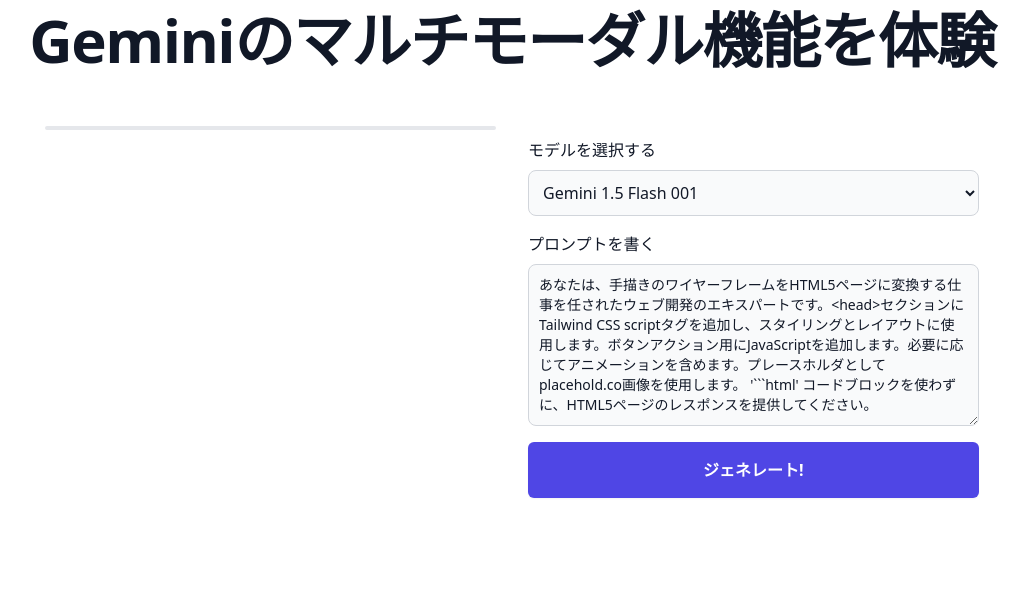
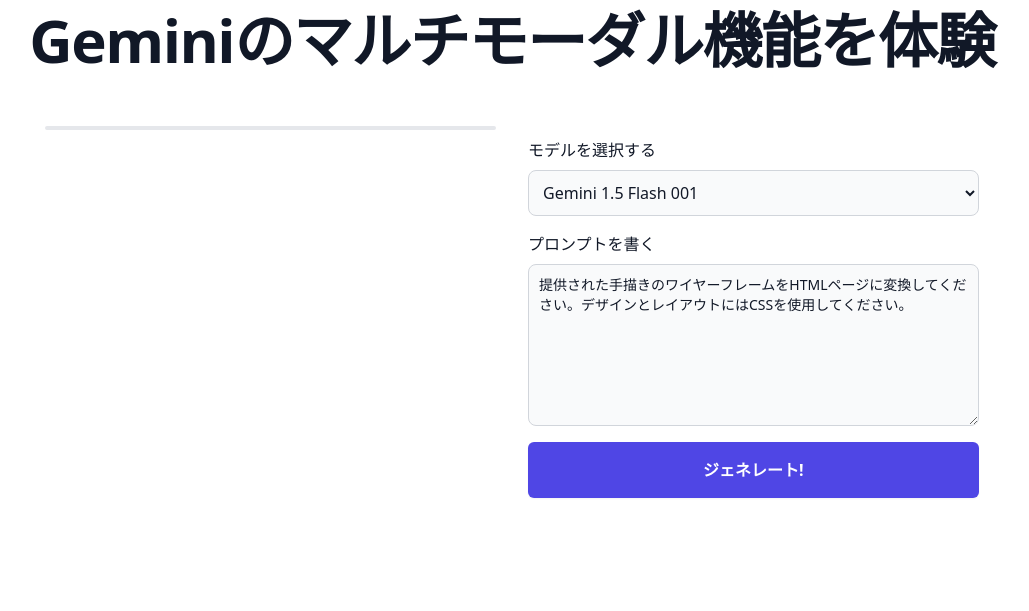
Before and after one commit to iamthuya/instant-web-with-gemini, a Flask app: page / in a window 1280 px wide. Shown: the part 906-1517 px from the top of the page, without its empty margins (128-1157 px from the left). Run offline with Flask 3, Linux system fonts and the light colour scheme; style sheets or scripts are compiled from the project's sources.

Commit message:
(Fix): updated the prompt and put global variables at the top

````diff
--- a/app.py
+++ b/app.py
@@ -14,6 +14,13 @@ from vertexai.preview.generative_models import GenerativeModel, Part
 app = Flask(__name__)
 app.config['MAX_CONTENT_LENGTH'] = 16 * 1024 * 1024  # 16 MB
 
+PORT = os.environ.get('PORT', '8080')
+LOCATION = os.environ.get('LOCATION', "us-central1")
+PROJECT_ID = os.environ.get('PROJECT_ID', "thuya-next-demos")
+GCS_BUCKET_NAME = os.environ.get('GCS_BUCKET_NAME', "instant-web-gemini")
+GCS_FOLDER_NAME = os.environ.get('GCS_FOLDER_NAME', "next-tokyo-2024")
+
+vertexai.init(project=PROJECT_ID, location=LOCATION)
 
 @retry(wait=wait_random(min=2, max=4), stop=stop_after_attempt(30))
 def generate(wireframe, model, prompt):
@@ -106,7 +113,7 @@ def response():
             response = generate(wireframe, model, prompt)
             response = response.replace("```html", "").replace("```", "").strip()
 
-        except ValueError as e:
+        except Exception as e:
             error_mesages = [
                 "Geminiの脳は一度にたくさんのことを処理しすぎています。少々お待ち下さい。",
                 "Geminiは過負荷です。休息のためにアイドルモードに切り替えました。",
@@ -134,11 +141,4 @@ def response():
 
 
 if __name__ == '__main__':
-    PORT = os.environ.get('PORT', '8080')
-    LOCATION = os.environ.get('LOCATION', "us-central1")
-    PROJECT_ID = os.environ.get('PROJECT_ID', "thuya-next-demos")
-    GCS_BUCKET_NAME = os.environ.get('GCS_BUCKET_NAME', "instant-web-gemini")
-    GCS_FOLDER_NAME = os.environ.get('GCS_FOLDER_NAME', "next-tokyo-2024")
-
-    vertexai.init(project=PROJECT_ID, location=LOCATION)
     app.run(debug=False, port=PORT, host='0.0.0.0')
--- a/templates/index.html
+++ b/templates/index.html
@@ -108,7 +108,7 @@
 									class="block mt-4 mb-2 text-md font-medium text-gray-900 dark:text-gray-900">プロンプトを書く</label>
 								<textarea id="prompt" name="prompt" rows="7"
 									class="block p-2.5 w-full text-sm text-gray-900 bg-gray-50 rounded-lg border border-gray-300 focus:ring-blue-500 focus:border-blue-500 dark:bg-gray-700 dark:border-gray-600 dark:placeholder-gray-400 dark:text-white dark:focus:ring-blue-500 dark:focus:border-blue-500"
-									placeholder="Write your prompt">あなたは、手描きのワイヤーフレームをHTML5ページに変換する仕事を任されたウェブ開発のエキスパートです。<head>セクションにTailwind CSS scriptタグを追加し、スタイリングとレイアウトに使用します。ボタンアクション用にJavaScriptを追加します。必要に応じてアニメーションを含めます。プレースホルダとしてplacehold.co画像を使用します。 '```html' コードブロックを使わずに、HTML5ページのレスポンスを提供してください。</textarea>
+									placeholder="Write your prompt">提供された手描きのワイヤーフレームをHTMLページに変換してください。デザインとレイアウトにはCSSを使用してください。</textarea>
 							</div>
 							<div class="mt-4 justify-left gap-x-6" id="generateButtonContainer">
 								<input type="submit" value="ジェネレート!" id="generateButton"
````
